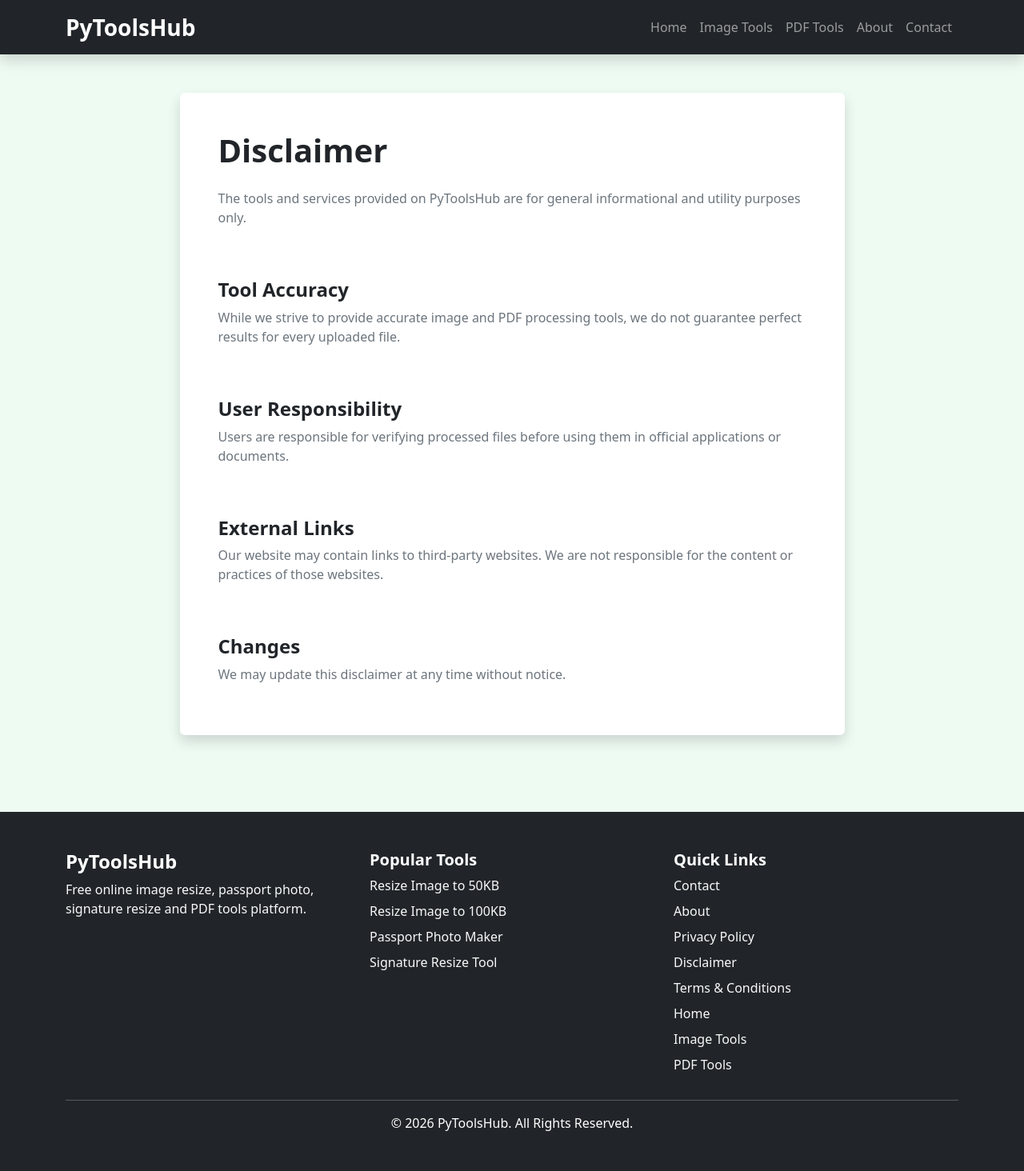
After one commit to pytoolshub/pytoolshub-image-tools, a Django app: page /disclaimer/ in a window 1280 px wide. The commit adds this page. Shown: the whole page at 80% size. Run offline with Django 3.2, Linux system fonts and the light colour scheme.

Commit message:
Fixed footer quick links

```diff
--- a/templates/base.html
+++ b/templates/base.html
@@ -1,7 +1,10 @@
 <!DOCTYPE html>
 <html lang="en">
+
 <head>
+
 {% load static %}
+
     <meta charset="UTF-8">
 
     <meta name="viewport"
@@ -68,6 +71,10 @@ body{
     padding:25px;
 }
 
+footer a:hover{
+    color:#10b981 !important;
+}
+
 </style>
 
 </head>
@@ -100,30 +107,58 @@ body{
             <ul class="navbar-nav ms-auto">
 
                 <li class="nav-item">
+
                     <a class="nav-link"
                        href="/">
 
                         Home
 
                     </a>
+
                 </li>
 
                 <li class="nav-item">
+
                     <a class="nav-link"
                        href="/image-tools/">
 
                         Image Tools
 
                     </a>
+
                 </li>
 
                 <li class="nav-item">
+
                     <a class="nav-link"
                        href="/pdf-tools/">
 
                         PDF Tools
 
                     </a>
+
+                </li>
+
+                <li class="nav-item">
+
+                    <a class="nav-link"
+                       href="/about/">
+
+                        About
+
+                    </a>
+
+                </li>
+
+                <li class="nav-item">
+
+                    <a class="nav-link"
+                       href="/contact/">
+
+                        Contact
+
+                    </a>
+
                 </li>
 
             </ul>
@@ -167,39 +202,47 @@ body{
                 <ul class="list-unstyled">
 
                     <li class="mb-2">
+
                         <a href="/resize-image-to-50kb/"
                            class="text-decoration-none text-light">
 
                             Resize Image to 50KB
 
                         </a>
+
                     </li>
 
                     <li class="mb-2">
+
                         <a href="/resize-image-to-100kb/"
                            class="text-decoration-none text-light">
 
                             Resize Image to 100KB
 
                         </a>
+
                     </li>
 
                     <li class="mb-2">
+
                         <a href="/passport-photo-maker/"
                            class="text-decoration-none text-light">
 
                             Passport Photo Maker
 
                         </a>
+
                     </li>
 
                     <li class="mb-2">
+
                         <a href="/signature-resize-tool/"
                            class="text-decoration-none text-light">
 
                             Signature Resize Tool
 
                         </a>
+
                     </li>
 
                 </ul>
@@ -212,51 +255,94 @@ body{
                     Quick Links
                 </h5>
 
+                <ul class="list-unstyled">
+
                     <li class="mb-2">
+
                         <a href="/contact/"
                            class="text-decoration-none text-light">
 
                             Contact
 
                         </a>
+
                     </li>
 
                     <li class="mb-2">
+
                         <a href="/about/"
                            class="text-decoration-none text-light">
 
                             About
+
                         </a>
 
                     </li>
 
-                <ul class="list-unstyled">
+                    <li class="mb-2">
+
+                        <a href="/privacy-policy/"
+                           class="text-decoration-none text-light">
+
+                            Privacy Policy
+
+                        </a>
+
+                    </li>
 
                     <li class="mb-2">
+
+                        <a href="/disclaimer/"
+                           class="text-decoration-none text-light">
+
+                            Disclaimer
+
+                        </a>
+
+                    </li>
+
+                    <li class="mb-2">
+
+                        <a href="/terms-and-conditions/"
+                           class="text-decoration-none text-light">
+
+                            Terms & Conditions
+
+                        </a>
+
+                    </li>
+
+                    <li class="mb-2">
+
                         <a href="/"
                            class="text-decoration-none text-light">
 
                             Home
 
                         </a>
+
                     </li>
 
                     <li class="mb-2">
+
                         <a href="/image-tools/"
                            class="text-decoration-none text-light">
 
                             Image Tools
 
                         </a>
+
                     </li>
 
                     <li class="mb-2">
+
                         <a href="/pdf-tools/"
                            class="text-decoration-none text-light">
 
                             PDF Tools
 
                         </a>
+
                     </li>
 
                 </ul>
@@ -277,10 +363,10 @@ body{
 
     </div>
 
-
 </footer>
 
 <script src="https://cdn.jsdelivr.net/npm/bootstrap@5.3.3/dist/js/bootstrap.bundle.min.js"></script>
 
 </body>
+
 </html>
--- /dev/null
+++ b/templates/disclaimer.html
@@ -0,0 +1,85 @@
+{% extends 'base.html' %}
+
+{% block title %}
+Disclaimer - PyToolsHub
+{% endblock %}
+
+{% block description %}
+Read the disclaimer of PyToolsHub regarding file processing and tool usage.
+{% endblock %}
+
+{% block content %}
+
+<div class="container py-5">
+
+    <div class="row justify-content-center">
+
+        <div class="col-lg-9">
+
+            <div class="card shadow border-0 p-5">
+
+                <h1 class="fw-bold mb-4">
+                    Disclaimer
+                </h1>
+
+                <p class="text-secondary">
+
+                    The tools and services provided on PyToolsHub
+                    are for general informational and utility purposes only.
+
+                </p>
+
+                <h4 class="fw-bold mt-5">
+                    Tool Accuracy
+                </h4>
+
+                <p class="text-secondary">
+
+                    While we strive to provide accurate image and PDF
+                    processing tools, we do not guarantee perfect results
+                    for every uploaded file.
+
+                </p>
+
+                <h4 class="fw-bold mt-5">
+                    User Responsibility
+                </h4>
+
+                <p class="text-secondary">
+
+                    Users are responsible for verifying processed files
+                    before using them in official applications or documents.
+
+                </p>
+
+                <h4 class="fw-bold mt-5">
+                    External Links
+                </h4>
+
+                <p class="text-secondary">
+
+                    Our website may contain links to third-party websites.
+                    We are not responsible for the content or practices
+                    of those websites.
+
+                </p>
+
+                <h4 class="fw-bold mt-5">
+                    Changes
+                </h4>
+
+                <p class="text-secondary">
+
+                    We may update this disclaimer at any time without notice.
+
+                </p>
+
+            </div>
+
+        </div>
+
+    </div>
+
+</div>
+
+{% endblock %}
--- a/tools/urls.py
+++ b/tools/urls.py
@@ -23,4 +23,10 @@ urlpatterns = [
 
     path('about/', views.about, name='about'),
 
+    path('privacy-policy/',views.privacy_policy, name='privacy_policy'),
+
+    path('disclaimer/',views.disclaimer, name='disclaimer'),
+
+    path('terms-and-conditions/',views.terms_conditions,name='terms_conditions'),
+
 ]
--- a/tools/views.py
+++ b/tools/views.py
@@ -249,3 +249,15 @@ def contact(request):
 def about(request):
 
     return render(request, 'about.html')
+
+def privacy_policy(request):
+
+    return render(request, 'privacy_policy.html')
+
+def disclaimer(request):
+
+    return render(request, 'disclaimer.html')
+
+def terms_conditions(request):
+
+    return render(request, 'terms_conditions.html')
```
Also changed, not shown: templates/privacy_policy.html (added, +84 -0 lines), templates/terms_conditions.html (added, +84 -0 lines). Lines whose indentation alone changed are shown as unchanged.
